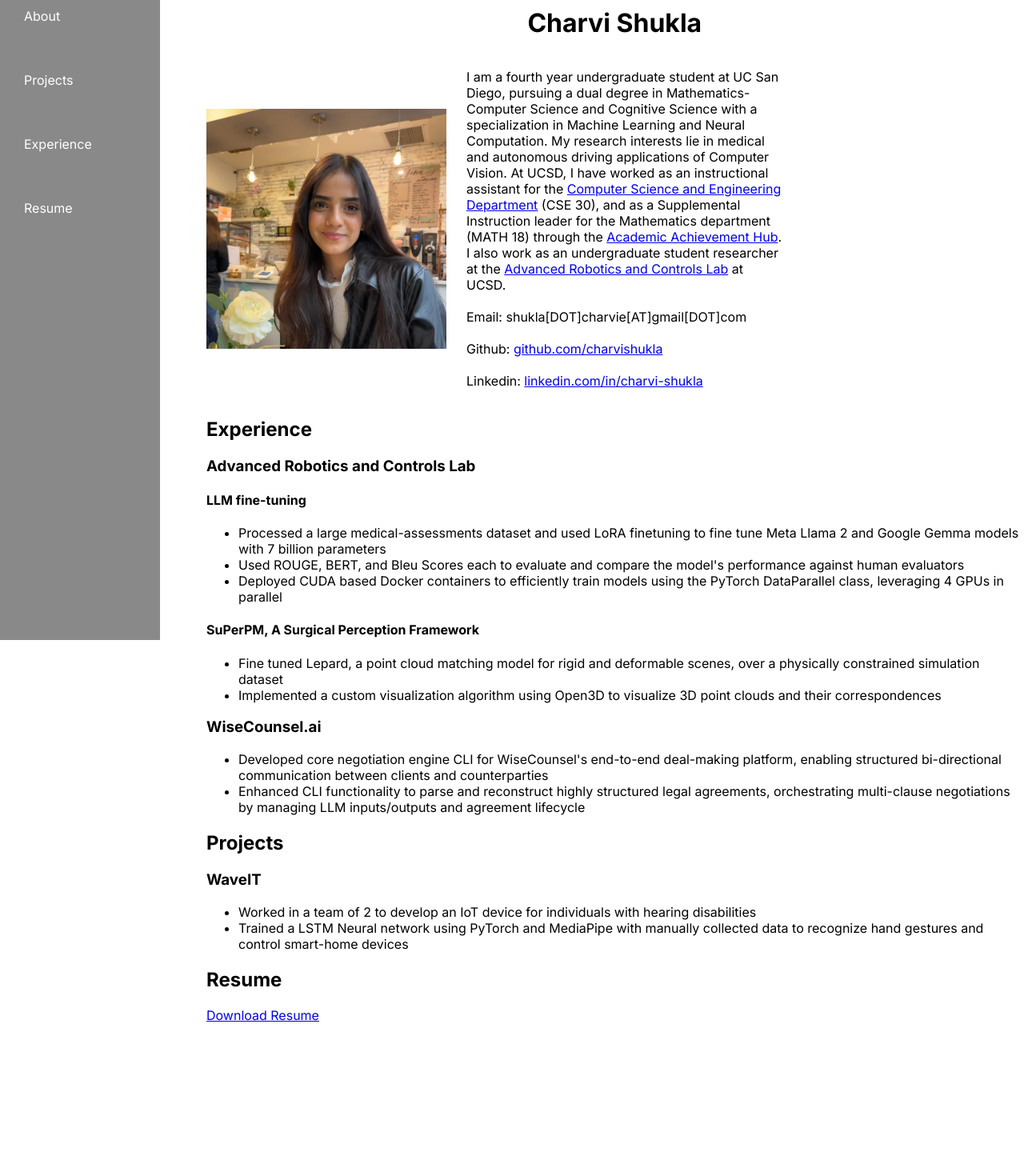
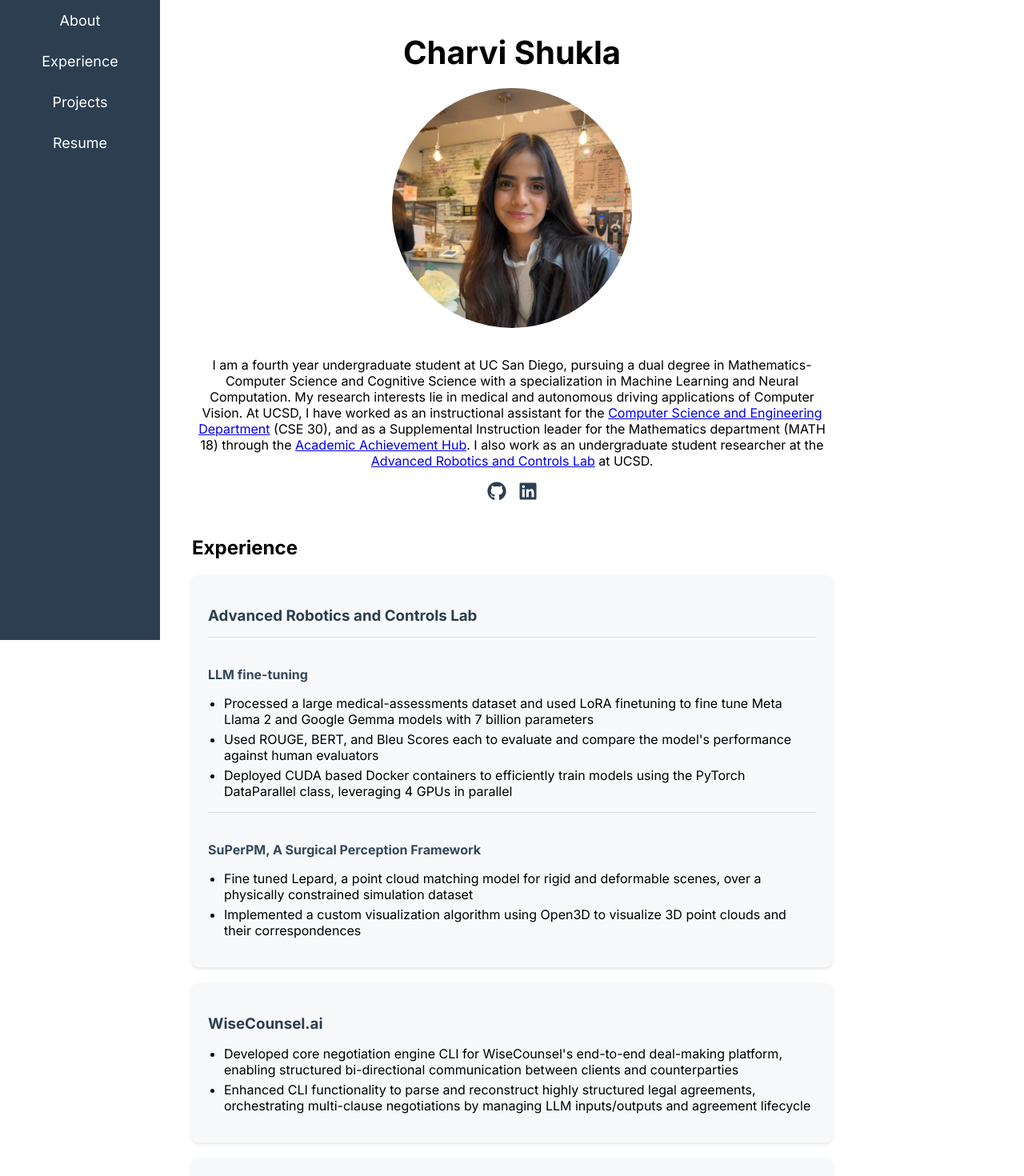
Before and after one commit to charvishukla/charvi-website, a Next.js app: page / in a window 1280 px wide. Shown: the part 20-1490 px from the top of the page at 80% size. Before the commit the page ends 1299 px from the top, so only its background shows below. Built offline with nearby package versions, Linux system fonts and the light colour scheme.

Commit message:
Change CSS

```diff
--- a/package.json
+++ b/package.json
@@ -7,17 +7,16 @@
     "build": "next build",
     "start": "next start",
     "lint": "next lint"
-
   },
   "dependencies": {
     "next": "14.2.4",
     "react": "^18",
     "react-dom": "^18",
+    "react-icons": "^5.2.1",
     "sharp": "^0.33.4"
   },
   "devDependencies": {
     "eslint": "^8",
     "eslint-config-next": "14.2.4"
   }
-
 }
--- a/src/app/SideNav.js
+++ b/src/app/SideNav.js
@@ -1,21 +1,16 @@
 import React from 'react';
 import styles from './SideNav.module.css';
+import Link from 'next/link';
 
+const SideNav = () => {
+  return (
+    <nav className={styles.sideNav}>
+      <Link href="#about" className={styles.item}>About</Link>
+      <Link href="#experience" className={styles.item}>Experience</Link>
+      <Link href="#projects" className={styles.item}>Projects</Link>
+      <Link href="#resume" className={styles.item}>Resume</Link>
+    </nav>
+  );
+};
 
-const SideNav = (props) => {
-return (
-    <div className={styles.sideNav}>
-    <a className={styles.item} href='#section'> About </a>
-    <br/>
-    <br/>
-    <a className={styles.item} href='#section'> Projects </a>
-    <br/>
-    <br/>
-    <a className={styles.item} href='#section'> Experience </a>
-    <br/>
-    <br/>
-    <a className={styles.item} href='#section'> Resume </a>
-    </div>
- );
-};
 export default SideNav;
--- a/src/app/SideNav.module.css
+++ b/src/app/SideNav.module.css
@@ -1,19 +1,27 @@
 .sideNav {
-    width: 10%;
-    min-width: 200px;
+    width: 200px;
     height: 100vh;
     position: fixed;
-    background-color: #898989;
+    background-color: #2c3e50;
     padding-top: 20px;
-    margin-left: -8px;
-    margin-top: -8px;
+    top: 0;
+    left: 0;
     overflow-x: hidden;
-    overflow-y: auto;
-}
+    display: flex;
+    flex-direction: column;
+    align-items: center;
+  }
 
-.item {
-    padding: 10px 30px;
-    display: block;
+  .item {
+    padding: 15px 20px;
     color: white;
     text-decoration: none;
-}
+    font-size: 18px;
+    transition: background-color 0.3s;
+    width: 100%;
+    text-align: center;
+  }
+
+  .item:hover {
+    background-color: #34495e;
+  }
--- a/src/app/layout.js
+++ b/src/app/layout.js
@@ -5,7 +5,7 @@ const inter = Inter({ subsets: ["latin"] });
 
 export const metadata = {
   icons: {
-    icon: '/icon.png', // /public path
+    icon: '/icon.png',
   },
   title: "Charvi Shukla",
   description: "Charvi's Portfolio Website!",
--- a/src/app/page.js
+++ b/src/app/page.js
@@ -1,22 +1,20 @@
+import Image from "next/image";
 import logo from "./logo.jpg";
+import styles from "./page.module.css";
 import SideNav from "./SideNav";
-import styles from "./page.module.css";
-import Image from "next/image";
-import Link from 'next/link';
+import { FaGithub, FaLinkedin } from 'react-icons/fa';
 
-export default function Home(props) {
+export default function Home() {
   return (
-    <div className={styles.App}>
-      <SideNav name="home" className={styles.nav} />
-
-      <div className={styles.container}>
-        <header className={styles.Name}>
-          <h1>Charvi Shukla</h1>
-        </header>
-        <div className={styles.Introduction}>
-          <Image src={logo} width={500} height={500} alt="Logo" />
-
-          <p className="about">
+    <div className={styles.app}>
+      <SideNav />
+      <main className={styles.main}>
+        <section id="about" className={styles.section}>
+          <h1 className={styles.name}>Charvi Shukla</h1>
+          <div className={styles.introduction}>
+            <Image src={logo} width={300} height={300} alt="Charvi Shukla" className={styles.profileImage} />
+            <div className={styles.aboutContent}>
+              <p>
               I am a fourth year undergraduate student at UC San Diego, pursuing a dual
             degree in Mathematics-Computer Science and Cognitive Science with a
             specialization in Machine Learning and Neural Computation. My
@@ -26,109 +24,82 @@ export default function Home(props) {
             Department</a> (CSE 30), and as a Supplemental Instruction leader for
             the Mathematics department (MATH 18) through the <a href="https://aah.ucsd.edu">Academic Achievement Hub</a>.
             I also work as an undergraduate student researcher at the <a href="https://www.ucsdarclab.com">Advanced Robotics and Controls Lab</a> at UCSD.
-            <br />
-            <br />
-            Email: shukla[DOT]charvie[AT]gmail[DOT]com
-            <br />
-            <br />
-            Github:{" "}
-            <a href="https://github.com/charvishukla">
-              github.com/charvishukla{" "}
+              </p>
+              <div className={styles.socialLinks}>
+                <a href="https://github.com/charvishukla" target="_blank" rel="noopener noreferrer">
+                  <FaGithub size={24} />
                 </a>
-            <br />
-            <br />
-            Linkedin:{" "}
-            <a href="https://www.linkedin.com/in/charvi-shukla/">
-              linkedin.com/in/charvi-shukla
+                <a href="https://www.linkedin.com/in/charvi-shukla/" target="_blank" rel="noopener noreferrer">
+                  <FaLinkedin size={24} />
                 </a>
-          </p>
               </div>
+            </div>
+          </div>
+        </section>
 
-        <div className="Experience">
-          <header className="Sub-section">
+        <section id="experience" className={styles.section}>
           <h2>Experience</h2>
-          </header>
-
-          <div className="Sub-section-item">
+          <div className={styles.cardContainer}>
+            <div className={styles.card}>
               <h3>Advanced Robotics and Controls Lab</h3>
+              <div className={styles.cardSubsection}>
                 <h4>LLM fine-tuning</h4>
-            <ul className="resume-pts">
-              <li>
-                Processed a large medical-assessments dataset and used LoRA
-                finetuning to fine tune Meta Llama 2 and Google Gemma models
-                with 7 billion parameters
-              </li>
-              <li>
-                Used ROUGE, BERT, and Bleu Scores each to evaluate and compare
-                the model's performance against human evaluators
-              </li>
-              <li>
-                Deployed CUDA based Docker containers to efficiently train
-                models using the PyTorch DataParallel class, leveraging 4 GPUs
-                in parallel
-              </li>
-            </ul>
-            <h4>SuPerPM, A Surgical Perception Framework</h4>
-            <ul className="resume-pts">
-              <li>
-                Fine tuned Lepard, a point cloud matching model for rigid and
-                deformable scenes, over a physically constrained simulation
-                dataset
-              </li>
-              <li>
-                Implemented a custom visualization algorithm using Open3D to
-                visualize 3D point clouds and their correspondences
-              </li>
+                <ul>
+                  <li>Processed a large medical-assessments dataset and used LoRA finetuning to fine tune Meta Llama 2 and Google Gemma models with 7 billion parameters</li>
+                  <li>Used ROUGE, BERT, and Bleu Scores each to evaluate and compare the model's performance against human evaluators</li>
+                  <li>Deployed CUDA based Docker containers to efficiently train models using the PyTorch DataParallel class, leveraging 4 GPUs in parallel</li>
                 </ul>
               </div>
-
-          <div className="Sub-section-item">
-            <h3>WiseCounsel.ai</h3>
-            <ul className="resume-pts">
-              <li>
-                Developed core negotiation engine CLI for WiseCounsel's
-                end-to-end deal-making platform, enabling structured
-                bi-directional communication between clients and counterparties
-              </li>
-              <li>
-                Enhanced CLI functionality to parse and reconstruct highly
-                structured legal agreements, orchestrating multi-clause
-                negotiations by managing LLM inputs/outputs and agreement
-                lifecycle
-              </li>
+              <div className={styles.cardSubsection}>
+                <h4>SuPerPM, A Surgical Perception Framework</h4>
+                <ul>
+                  <li>Fine tuned Lepard, a point cloud matching model for rigid and deformable scenes, over a physically constrained simulation dataset</li>
+                  <li>Implemented a custom visualization algorithm using Open3D to visualize 3D point clouds and their correspondences</li>
                 </ul>
               </div>
-
             </div>
-
-        <div className="Projects">
-          <h2>Projects</h2>
-
-          <div className="Sub-section-item">
-            <h3>WaveIT</h3>
-            <ul className="resume-pts">
-              <li>
-                Worked in a team of 2 to develop an IoT device for individuals
-                with hearing disabilities
-              </li>
-              <li>
-                Trained a LSTM Neural network using PyTorch and MediaPipe with
-                manually collected data to recognize hand gestures and control
-                smart-home devices{" "}
-              </li>
+            <div className={styles.card}>
+              <h3>WiseCounsel.ai</h3>
+              <ul>
+                <li>Developed core negotiation engine CLI for WiseCounsel's end-to-end deal-making platform, enabling structured bi-directional communication between clients and counterparties</li>
+                <li>Enhanced CLI functionality to parse and reconstruct highly structured legal agreements, orchestrating multi-clause negotiations by managing LLM inputs/outputs and agreement lifecycle</li>
               </ul>
             </div>
-          <div className="Sub-section-item"></div>
+            <div className={styles.card}>
+              <h3>Association of Computing Machinery at UC San Diego</h3>
+              <h4>Hack Technical Events Director</h4>
+              {/* You can add more details about this role if available */}
             </div>
+          </div>
+        </section>
 
-      <div className="Resume">
+        <section id="projects" className={styles.section}>
+          <h2>Projects</h2>
+          <div className={styles.cardContainer}>
+            <div className={styles.card}>
+              <h3>WaveIT</h3>
+              <ul>
+                <li>Worked in a team of 2 to develop an IoT device for individuals with hearing disabilities</li>
+                <li>Trained a LSTM Neural network using PyTorch and MediaPipe with manually collected data to recognize hand gestures and control smart-home devices</li>
+              </ul>
+            </div>
+            <div className={styles.card}>
+              <h3>PantryPal</h3>
+              <ul>
+                <li>Developed a voice-activated recipe generation application using JavaFX and Gradle, integrating Whisper API for audio input recognition of pantry items and meal preferences</li>
+                <li>Engineered a RESTful backend in Java to manage application data flows and API integration with GPT-3.5 to generate tailored recipe suggestions based on user inputs and DALL-E API for image generation</li>
+              </ul>
+            </div>
+          </div>
+        </section>
+
+        <section id="resume" className={styles.section}>
           <h2>Resume</h2>
-        <a className="download-link" href="/charvi-resume.pdf" >
+          <a href="/charvi-resume.pdf" download className={styles.downloadButton}>
             Download Resume
           </a>
-      </div>
-
-      </div>
+        </section>
+      </main>
     </div>
   );
 }
--- a/src/app/page.module.css
+++ b/src/app/page.module.css
@@ -1,70 +1,115 @@
-.App {
-  overflow: hidden;
-  position: absolute;
+.app {
+  display: flex;
+  justify-content: center;
+  align-items: center;
 }
 
-.home {
-  width: 250px;
-  position: fixed;
-  height: 100vh;
-  background-color: #f4f4f4;
-  transition: width 0.5s;
+.main {
+  padding: 20px;
+  width: calc(100% - 200px);
+  max-width: 800px;
+}
+
+.section {
+  margin-bottom: 40px;
+}
+
+.name {
+  text-align: center;
+  font-size: 2.5rem;
+  margin-bottom: 20px;
+}
+
+.introduction {
+  display: flex;
+  flex-direction: column;
+  align-items: center;
+  gap: 20px;
+}
+
+.profileImage {
+  border-radius: 50%;
+}
+
+.aboutContent {
+  text-align: center;
+}
+
+.socialLinks {
+  display: flex;
+  justify-content: center;
+  gap: 15px;
+  margin-top: 15px;
+}
+
+.socialLinks a {
+  color: #2c3e50;
+  transition: color 0.3s;
+}
+
+.socialLinks a:hover {
+  color: #3498db;
+}
+
+.cardContainer {
+  display: flex;
+  flex-direction: column;
+  gap: 20px;
+}
+
+.card {
+  background-color: #f8f9fa;
+  border-radius: 8px;
+  padding: 20px;
+  box-shadow: 0 2px 4px rgba(0, 0, 0, 0.1);
+}
+
+.cardSubsection {
+  margin-top: 15px;
+  padding-top: 15px;
+  border-top: 1px solid #e0e0e0;
+}
+
+.card h3 {
+  margin-bottom: 10px;
+  color: #2c3e50;
+}
+
+.card h4 {
+  margin-bottom: 10px;
+  color: #34495e;
+}
+
+.card ul {
+  padding-left: 20px;
+}
+
+.card li {
+  margin-bottom: 5px;
+}
+
+.downloadButton {
+  display: inline-block;
+  background-color: #3498db;
+  color: white;
+  padding: 10px 20px;
+  border-radius: 5px;
+  text-decoration: none;
+  transition: background-color 0.3s;
+}
+
+.downloadButton:hover {
+  background-color: #2980b9;
 }
 
 @media (max-width: 768px) {
-  .home {
+  .main {
+    margin-left: 0;
     width: 100%;
-    height: auto;
+    padding: 20px;
+  }
+
+  .introduction {
+    flex-direction: column;
   }
 }
-
-.download-link {
-  padding: 10px 20px;
-  background-color: #007BFF;
-  color: white;
-  border-radius: 5px;
-  text-decoration: none; /* Removes underline from the link */
-}
-
-
-.download-link:hover {
-  background-color: #0056b3;
-}
-
-.Name {
-  text-align: center;
-}
-.Introduction {
-  display: flex;
-  justify-content: flex-start;
-  align-items: center;
-}
-
-.Introduction p img {
-  flex-grow: 0;
-}
-
-.Introduction p {
-  text-align: left;
-  margin-left: 25px;
-  margin-right: 300px;
-
-}
-
-.Introduction img {
-  width: 23%;
-  height: 23%;
-  min-width: 300px;
-  min-height: 300px;
-  object-fit: cover;
-  display: inline-block;
-}
-.container {
-  height: 100%;
-  width: 80%;
-  position: fixed;
-  margin-left: 250px;
-  margin-right: 100px;
-  overflow-y: auto;
-  position: relative;
-}
```
Also changed, not shown: 1 other file (tests, documents, lock files or other folders). Lines whose indentation alone changed are shown as unchanged.
